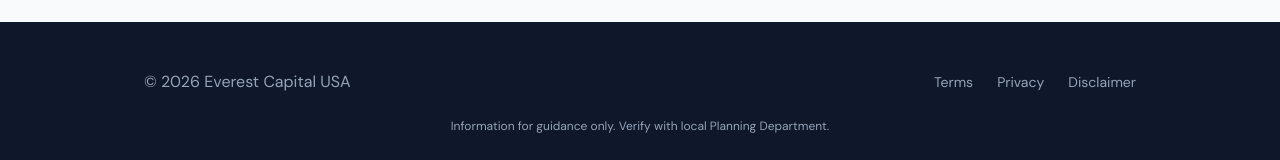
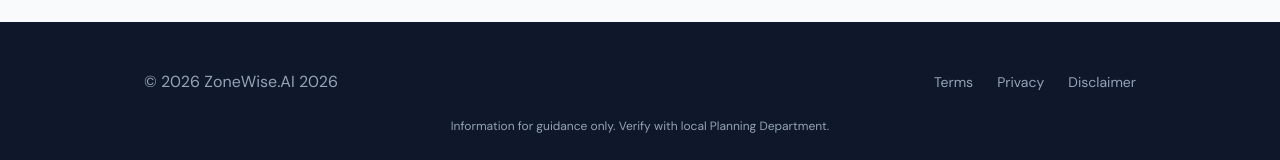
Before and after one commit to breverdbidder/zonewise-web, a Next.js app: page / in a window 1280 px wide. Shown: the part 1567-1727 px from the top of the page. Built offline with nearby package versions, Linux system fonts and the light colour scheme.

Commit message:
chore: Rebrand to ZoneWise.AI 2026 - remove personal references

```diff
--- a/app/(marketing)/page.tsx
+++ b/app/(marketing)/page.tsx
@@ -122,7 +122,7 @@ export default function Home() {
       <footer className="py-12 bg-slate-900 text-slate-400">
         <div className="max-w-5xl mx-auto px-4">
           <div className="flex flex-col md:flex-row justify-between items-center gap-4">
-            <p>© 2026 Everest Capital USA</p>
+            <p>© 2026 ZoneWise.AI 2026</p>
             <div className="flex gap-6 text-sm">
               <Link href="/terms" className="hover:text-white">Terms</Link>
               <Link href="/privacy" className="hover:text-white">Privacy</Link>
```
